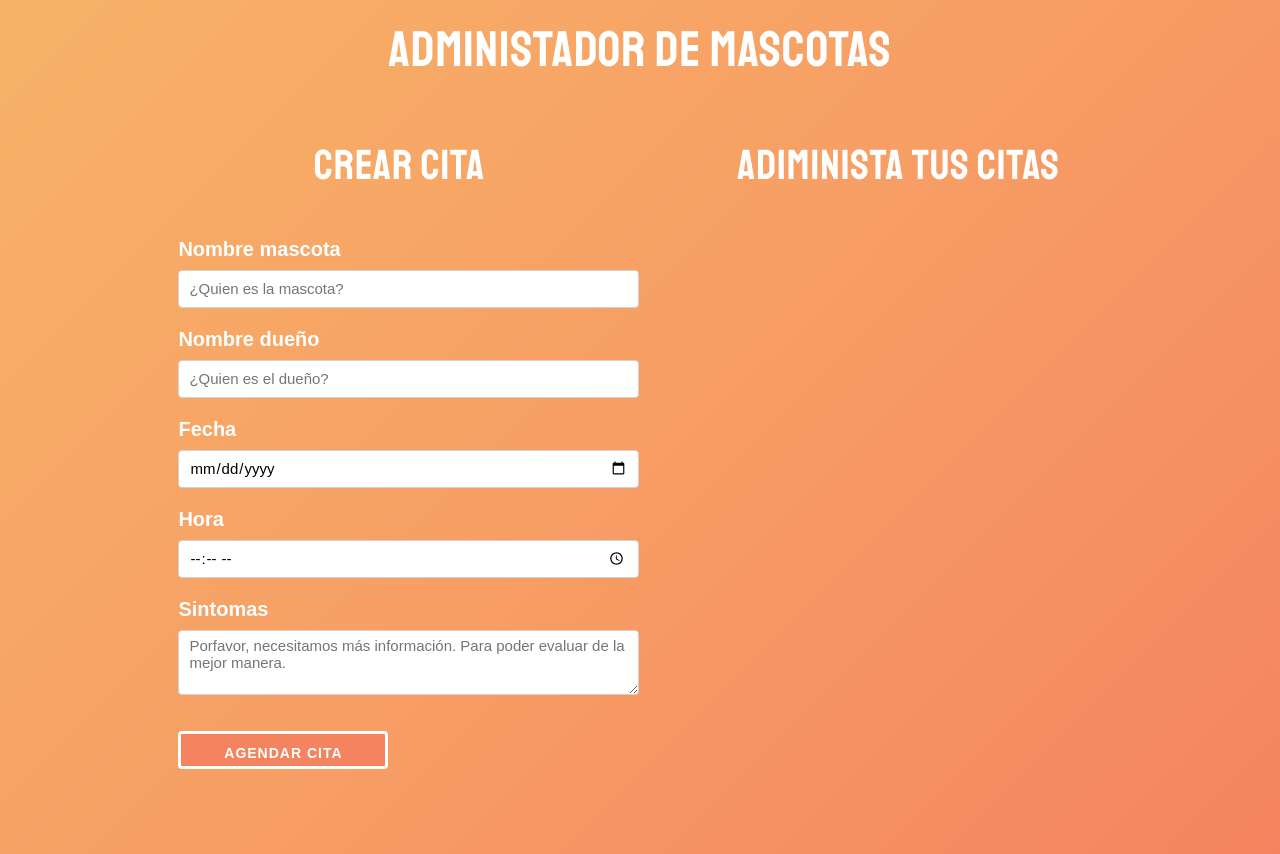
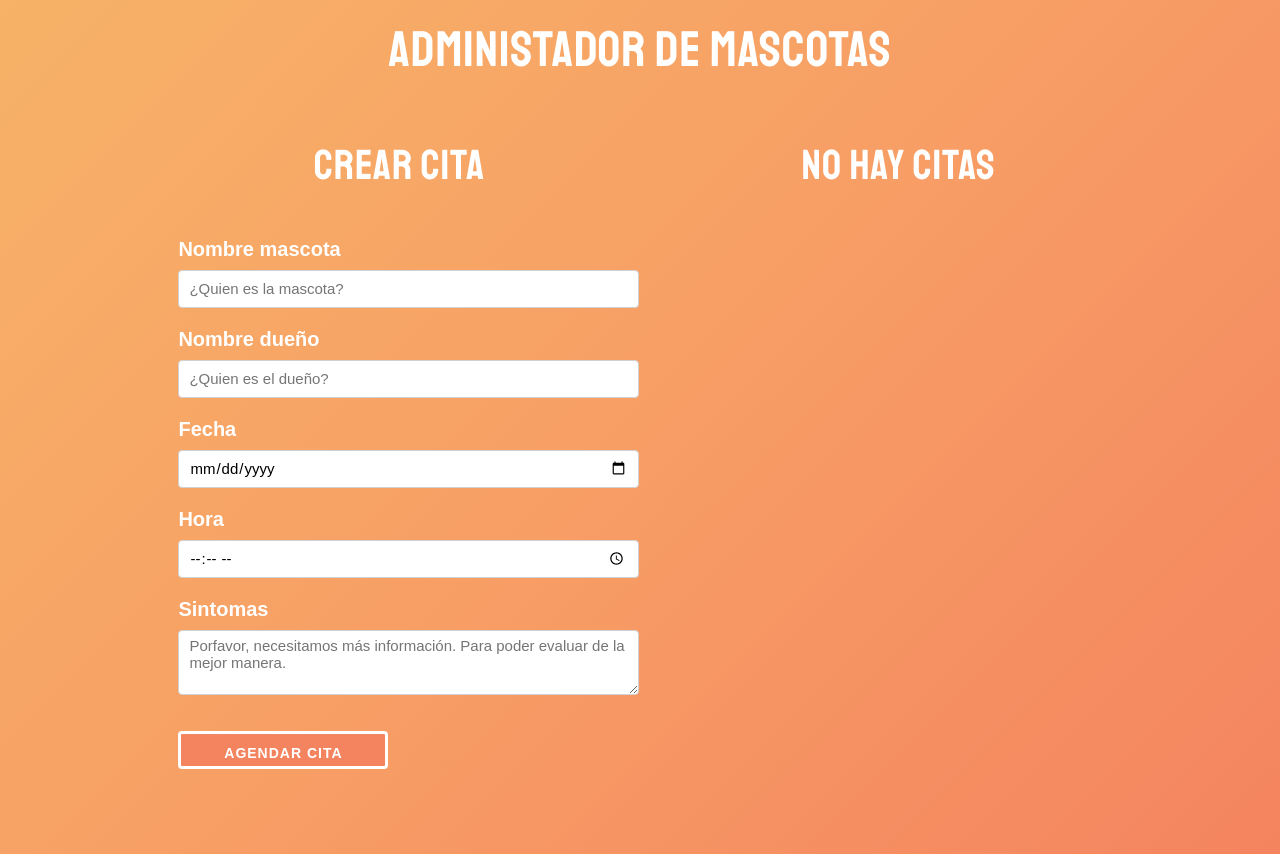
Before and after one commit to AttilioGiglio/Patient_Manager, a React (Create React App) app: page / in a window 1280 px wide. Built offline with nearby package versions, Linux system fonts and the light colour scheme.

Commit message:
dynamic message to titule appointments

```diff
--- a/src/App.js
+++ b/src/App.js
@@ -12,11 +12,13 @@ function App() {
     setApList([...apList, ap])
   }
 
-  const deleteAp = (e,id) => {
-    e.preventDefault();
+  const deleteAp = (id) => {
     const newApList = apList.filter(appointment => appointment.id !== id );
     setApList(newApList);
   }
+
+  // Mensaje Condicional
+  const titule = apList.length===0 ? 'No hay citas' : 'Administra citas';
 
   return (
     <Fragment>
@@ -30,7 +32,7 @@ function App() {
         />
         </div>
         <div className='one-half column'>
-          <h2>Adiminista tus citas</h2>
+          <h2>{titule}</h2>
           {apList.map(ap =>
             <Appointment
             appointment ={ap}
```
